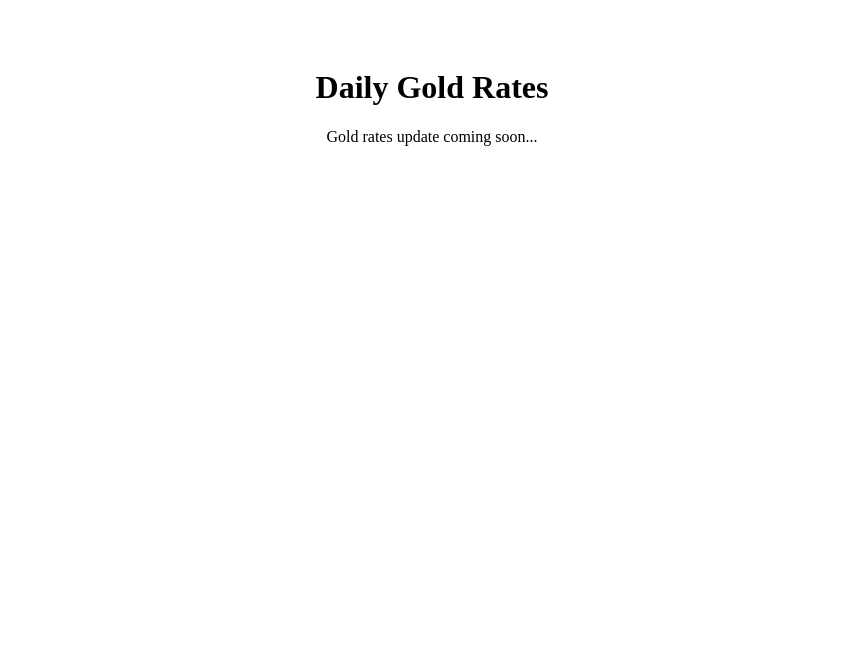
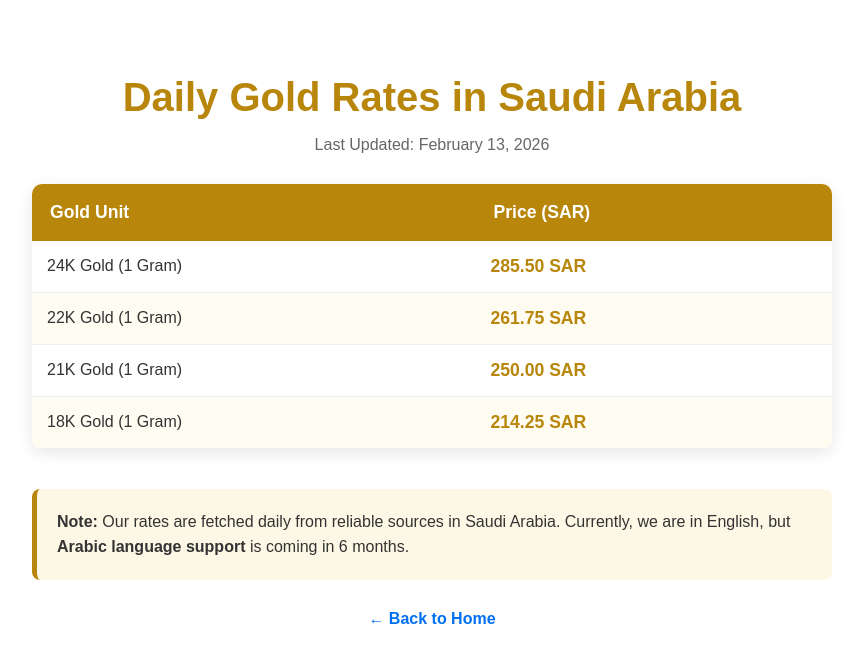
Before and after one commit to DiGiSaudia/saudirate, a Next.js app: page /gold-rates in a window 1280 px wide. Shown: the top 662 px of the page, without its empty margins (208-1071 px from the left). Built offline with nearby package versions, Linux system fonts and the light colour scheme.

Commit message:
added premium design to gold rates

```diff
--- a/app/gold-rates/page.tsx
+++ b/app/gold-rates/page.tsx
@@ -1,10 +1,75 @@
 import React from 'react';
 
 export default function GoldRates() {
+  const rates = [
+    { unit: "24K Gold (1 Gram)", price: "285.50 SAR" },
+    { unit: "22K Gold (1 Gram)", price: "261.75 SAR" },
+    { unit: "21K Gold (1 Gram)", price: "250.00 SAR" },
+    { unit: "18K Gold (1 Gram)", price: "214.25 SAR" },
+  ];
+
   return (
-    <div style={{ padding: "40px", textAlign: "center" }}>
-      <h1>Daily Gold Rates</h1>
-      <p>Gold rates update coming soon...</p>
+    <div style={{
+      padding: "40px 20px",
+      maxWidth: "800px",
+      margin: "0 auto",
+      fontFamily: "Arial, sans-serif",
+      color: "#333"
+    }}>
+      <h1 style={{
+        textAlign: "center",
+        color: "#b8860b",
+        fontSize: "2.5rem",
+        marginBottom: "10px",
+        fontWeight: "bold"
+      }}>
+        Daily Gold Rates in Saudi Arabia
+      </h1>
+
+      <p style={{ textAlign: "center", color: "#666", marginBottom: "30px" }}>
+        Last Updated: February 13, 2026
+      </p>
+
+      <div style={{ overflowX: "auto", borderRadius: "10px", boxShadow: "0 4px 15px rgba(0,0,0,0.1)" }}>
+        <table style={{
+          width: "100%",
+          borderCollapse: "collapse",
+          backgroundColor: "#fff"
+        }}>
+          <thead>
+            <tr style={{ backgroundColor: "#b8860b", color: "white" }}>
+              <th style={{ padding: "18px", textAlign: "left", fontSize: "1.1rem" }}>Gold Unit</th>
+              <th style={{ padding: "18px", textAlign: "left", fontSize: "1.1rem" }}>Price (SAR)</th>
+            </tr>
+          </thead>
+          <tbody>
+            {rates.map((rate, index) => (
+              <tr key={index} style={{ borderBottom: "1px solid #eee", backgroundColor: index % 2 === 0 ? "#fff" : "#fffcf2" }}>
+                <td style={{ padding: "15px", fontSize: "1rem" }}>{rate.unit}</td>
+                <td style={{ padding: "15px", fontSize: "1.1rem", fontWeight: "bold", color: "#b8860b" }}>{rate.price}</td>
+              </tr>
+            ))}
+          </tbody>
+        </table>
+      </div>
+
+      <div style={{
+        marginTop: "40px",
+        padding: "20px",
+        backgroundColor: "#fdf8e6",
+        borderRadius: "8px",
+        borderLeft: "5px solid #b8860b",
+        lineHeight: "1.6"
+      }}>
+        <p style={{ margin: 0 }}>
+          <strong>Note:</strong> Our rates are fetched daily from reliable sources in Saudi Arabia.
+          Currently, we are in English, but <strong>Arabic language support</strong> is coming in 6 months.
+        </p>
+      </div>
+
+      <div style={{ textAlign: "center", marginTop: "30px" }}>
+        <a href="/" style={{ color: "#0070f3", textDecoration: "none", fontWeight: "600" }}>← Back to Home</a>
+      </div>
     </div>
   );
 }
```
